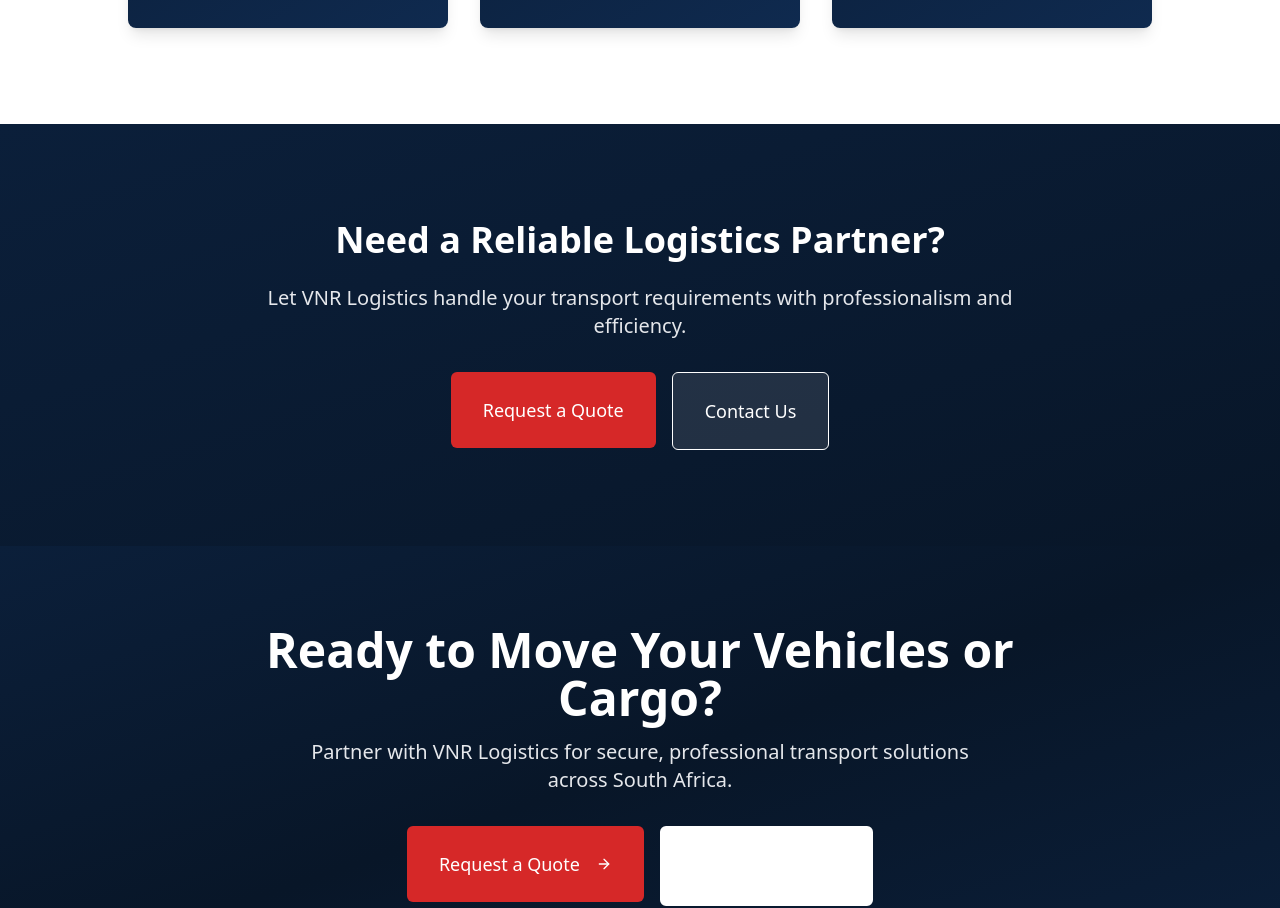
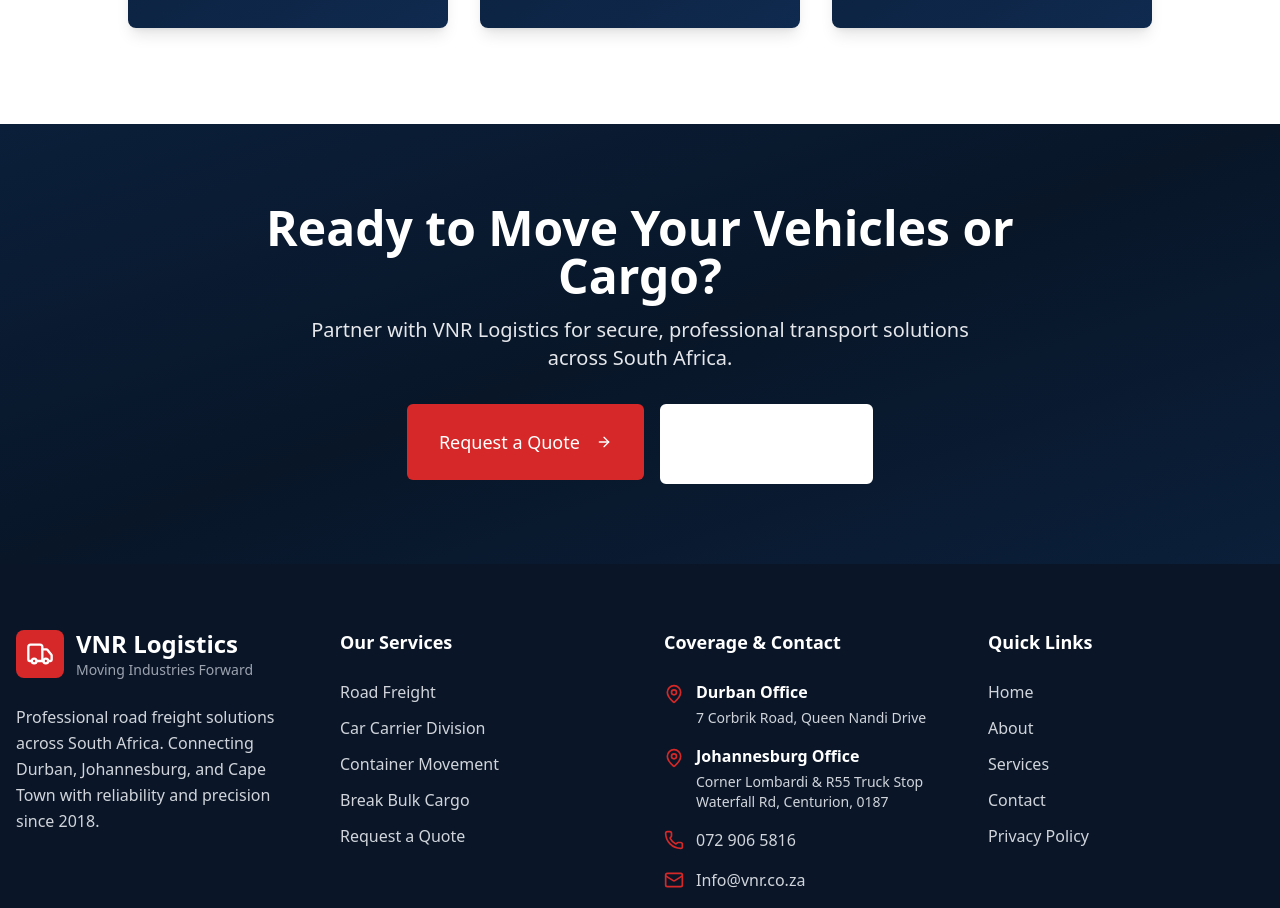
Before and after one commit to SA-Telecoms00/VNR-Logistics, a Next.js app: page / in a window 1280 px wide. Shown: the part 3760-4668 px from the top of the page. Built offline with nearby package versions, Linux system fonts and the light colour scheme.

Commit message:
Remove duplicate CTA section - keep only new Pre-Footer CTA banner

```diff
--- a/app/page.tsx
+++ b/app/page.tsx
@@ -495,46 +495,6 @@
           </div>
         </div>
       </section>
-
-      <section className="py-16 md:py-24 bg-gradient-to-br from-primary to-primary-dark text-white">
-        <div className="container mx-auto px-4">
-          <motion.div
-            className="max-w-3xl mx-auto text-center"
-            initial={{ opacity: 0, y: 20 }}
-            whileInView={{ opacity: 1, y: 0 }}
-            viewport={{ once: true }}
-            transition={{ duration: 0.5 }}
-          >
-            <h2 className="text-3xl md:text-4xl font-bold mb-6">
-              Need a Reliable Logistics Partner?
-            </h2>
-            <p className="text-xl mb-8 text-gray-200">
-              Let VNR Logistics handle your transport requirements with
-              professionalism and efficiency.
-            </p>
-            <div className="flex flex-col sm:flex-row gap-4 justify-center">
-              <Link href="/quote">
-                <Button
-                  size="lg"
-                  variant="secondary"
-                  className="text-lg px-8 py-6 h-auto"
-                >
-                  Request a Quote
-                </Button>
-              </Link>
-              <Link href="/contact">
-                <Button
-                  size="lg"
-                  variant="outline"
-                  className="text-lg px-8 py-6 h-auto bg-white/10 border-white text-white hover:bg-white hover:text-primary"
-                >
-                  Contact Us
-                </Button>
-              </Link>
-            </div>
-          </motion.div>
-        </div>
-      </section>
     </div>
   );
 }
```
